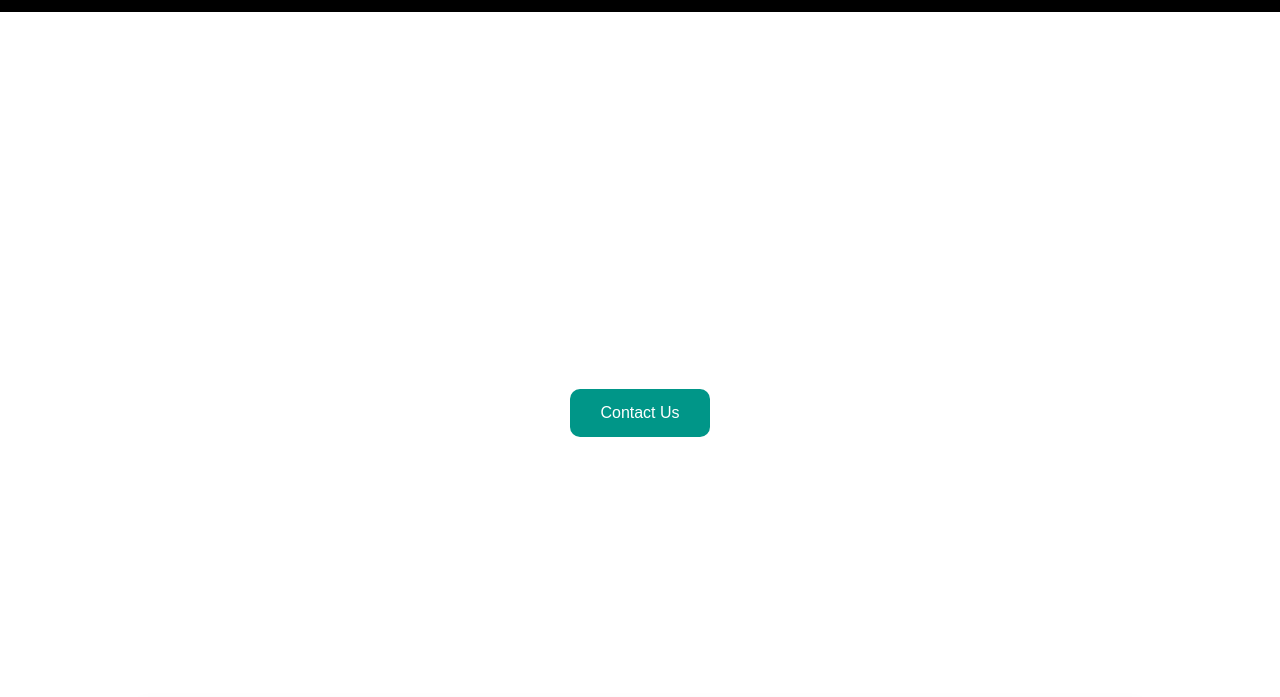
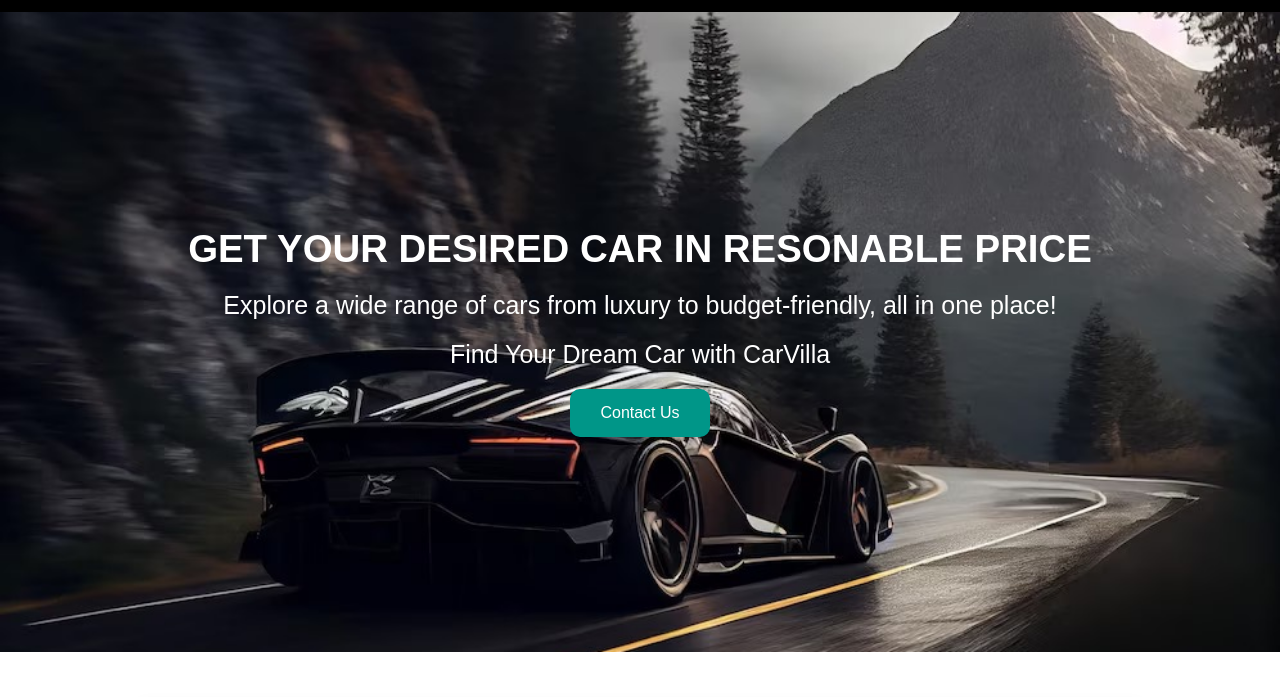
Before and after one commit to Aakash-123-tech/CSS-PROJECT, a plain HTML site: page index.html in a window 1280 px wide. Shown: the part 103-800 px from the top of the page. Drawn offline with Linux system fonts and the light colour scheme; the site is published under a folder, as on GitHub Pages, so addresses that start at the root find nothing.

Commit message:
backgroundimage

```diff
--- a/assest/css/style.css
+++ b/assest/css/style.css
@@ -90,7 +90,7 @@ label .bar{
 
 /* Hero Section Styles */
 .hero {
-  background-image: url(/assest/images/car.jpg);
+  background-image: url('../images/car.jpg');
   background-repeat: no-repeat;
   background-size: cover;
   background-position: center;
```
